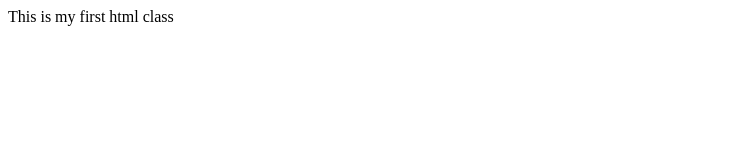
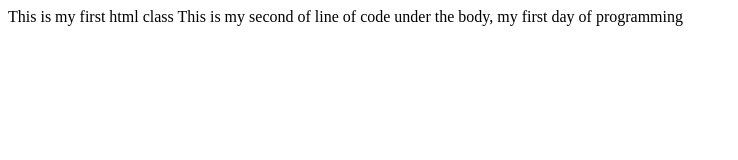
Before and after one commit to SobowaleFunmi/git-demo, a plain HTML site: page index.html in a window 1280 px wide. Shown: the whole page, without its empty margins (0-738 px from the left). Drawn offline with Linux system fonts and the light colour scheme.

Commit message:
This is my second line of code

```diff
--- a/index.html
+++ b/index.html
@@ -7,5 +7,6 @@
 </head>
 <body>
    This is my first html class
+   This is my second of line of code under the body, my first day of programming
 </body>
 </html>
```
